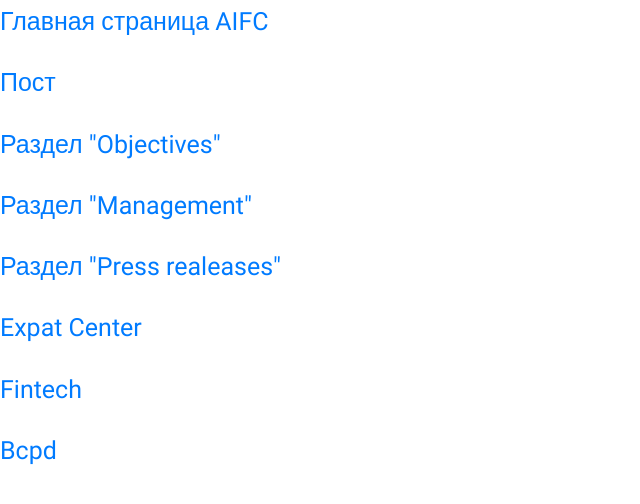
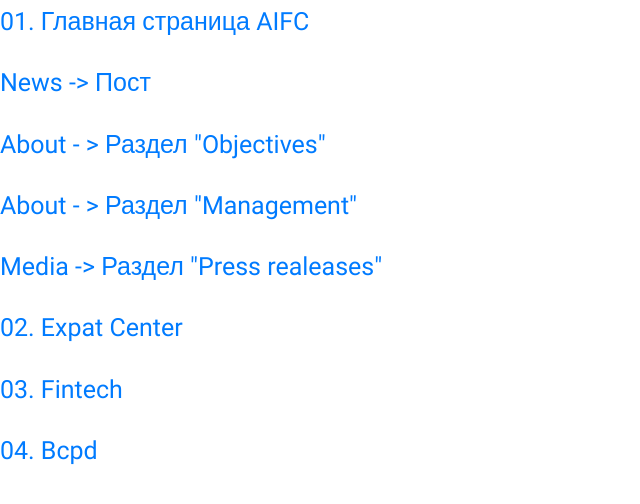
Before and after one commit to Akmaral97/Akmaral97.github.io, a website: page aifc/app/index.html in a window 1280 px wide. Shown: the whole page, without its empty margins (0-640 px from the left). Drawn offline with Linux system fonts and the light colour scheme.

Commit message:
Redone index.html

```diff
--- a/aifc/app/index.html
+++ b/aifc/app/index.html
@@ -24,19 +24,20 @@
 
 
 		<ul class="pages-menu">
-			<li><a href="#!">Главная страница AIFC</a></li>
-			<li><a href="#!">Пост</a></li>
-			<li><a href="#!">Раздел "Objectives"</a></li>
-			<li><a href="#!">Раздел "Management"</a></li>
-			<li><a href="#!">Раздел "Press realeases"</a></li>
-			<li><a href="#!">Expat Center</a></li>
-			<li><a href="#!">Fintech</a></li>
-			<li><a href="#!">Bcpd</a></li>
+			<li><a href="#!"> 01. Главная страница AIFC</a></li>
+			<li><a href="#!">News -> Пост</a></li>
+			<li><a href="#!">About - > Раздел "Objectives"</a></li>
+			<li><a href="#!">About - > Раздел "Management"</a></li>
+			<li><a href="#!">Media -> Раздел "Press realeases"</a></li>
+			<li><a href="#!">02. Expat Center</a></li>
+			<li><a href="#!">03. Fintech</a></li>
+			<li><a href="#!">04. Bcpd</a></li>
 		</ul>
 		<style>
 		.pages-menu {
 			list-style: none;
-			margin: 0 auto;
+			max-width: 90%;
+			margin: 0;
 			padding: 0;
 		}
 
```
